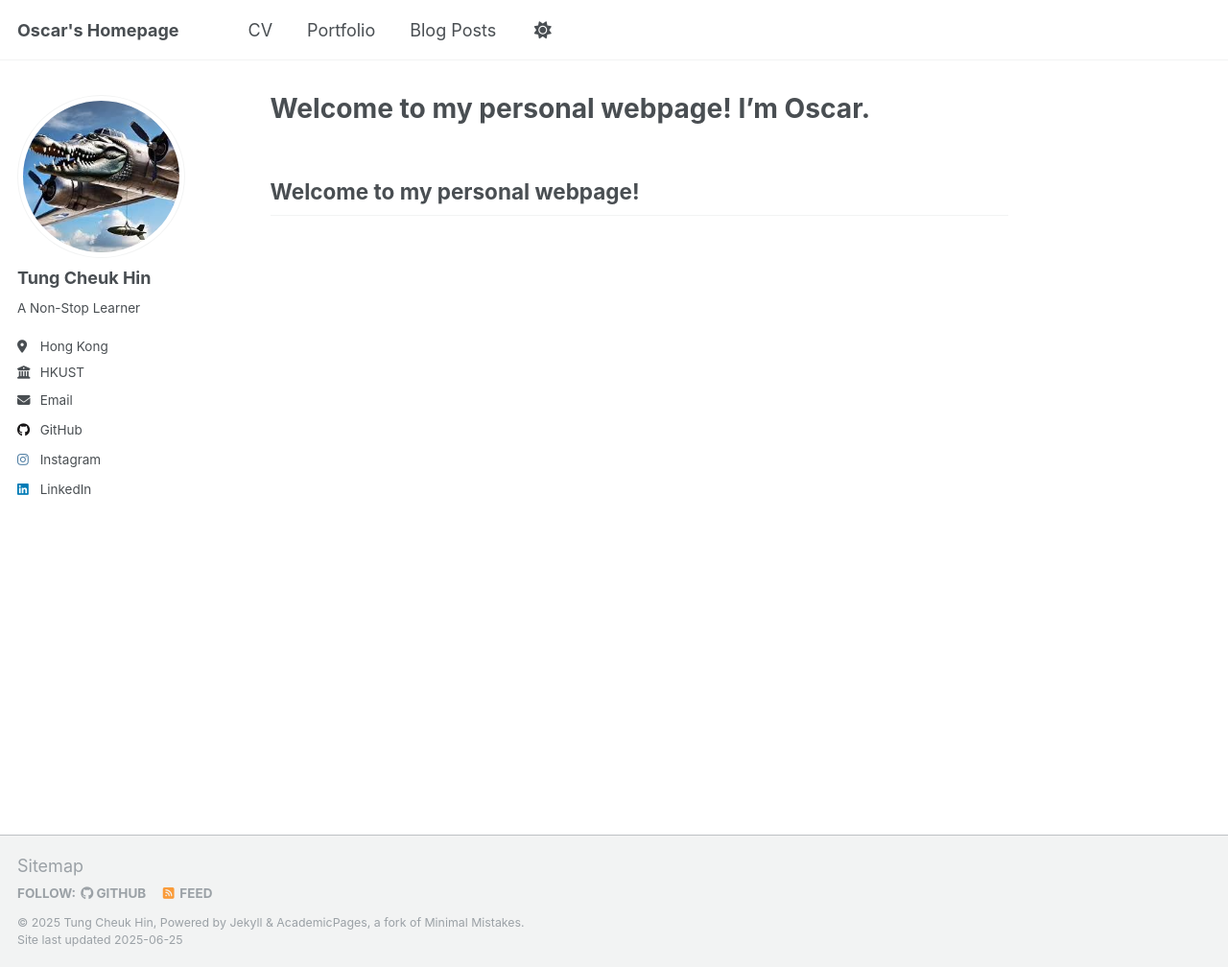
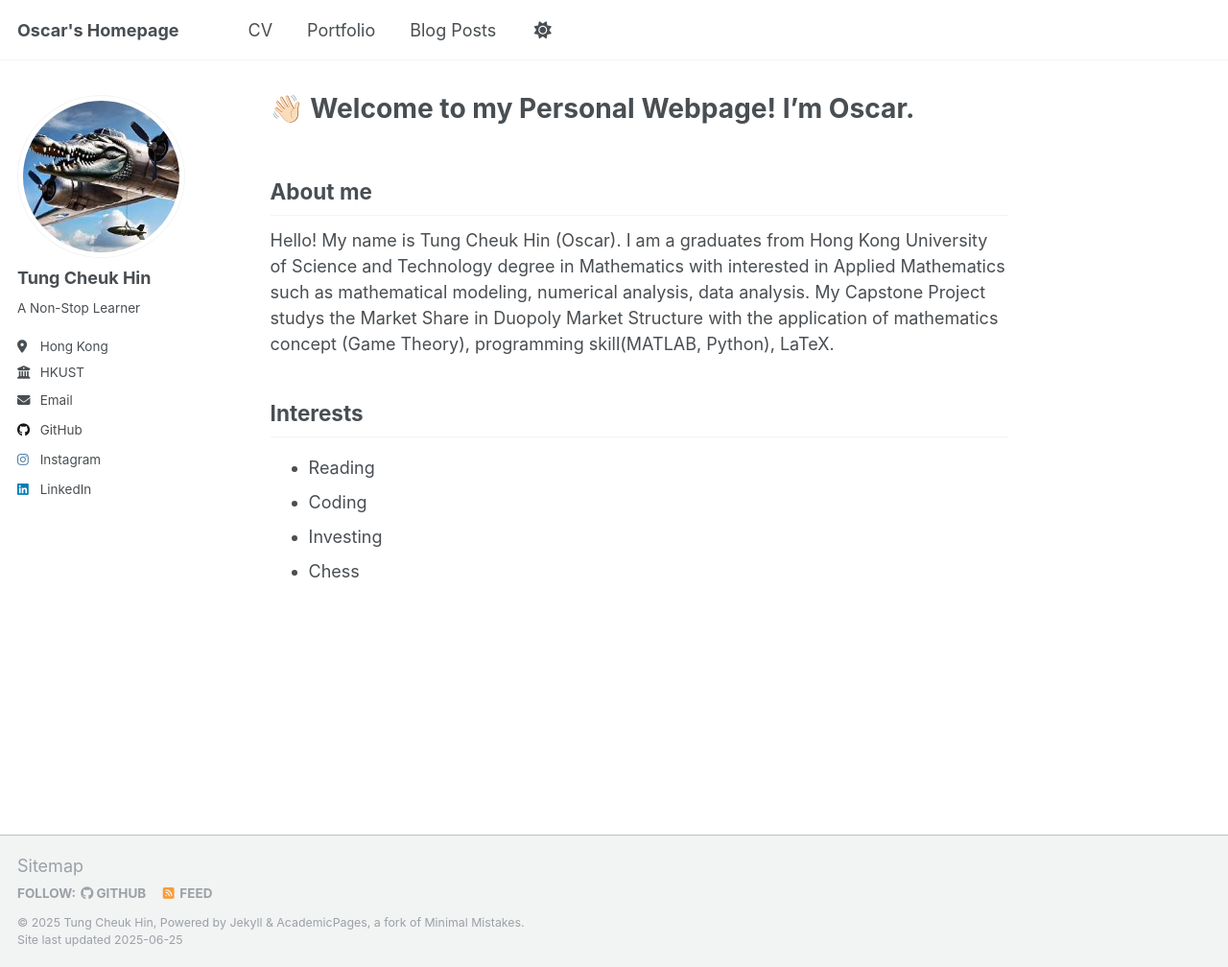
Before and after one commit to tchisme/tchisme.github.io, a Jekyll site: the page built from _pages/about.md, in a window 1280 px wide and 1008 px high. Shown: the whole window at 96% size. Built offline with Jekyll 4.4.1, drawn with Linux system fonts in a browser that asks for light colours.

```diff
--- a/_data/navigation.yml
+++ b/_data/navigation.yml
@@ -9,7 +9,7 @@
 
 main:
   - title: "CV"
-    url: /files/CV
+    url: /files/CV.pdf
 
   - title: "Portfolio"
     url: /portfolio/
--- a/_pages/about.md
+++ b/_pages/about.md
@@ -1,10 +1,17 @@
 ---
 permalink: /
-title: "Welcome to my personal webpage! I'm Oscar."
+title: "👋🏻 Welcome to my Personal Webpage! I'm Oscar."
 author_profile: true
 redirect_from:
   - /about/
   - /about.html
 ---
 
-## Welcome to my personal webpage!
+## About me
+Hello! My name is Tung Cheuk Hin (Oscar). I am a graduates from Hong Kong University of Science and Technology degree in Mathematics with interested in Applied Mathematics such as mathematical modeling, numerical analysis, data analysis.  My Capstone Project studys the Market Share in Duopoly Market Structure with the application of mathematics concept (Game Theory), programming skill(MATLAB, Python), LaTeX.
+
+## Interests
+- Reading
+- Coding
+- Investing
+- Chess
```
Also changed, not shown: _portfolio/portfolio-1.md (+3 -2 lines).
